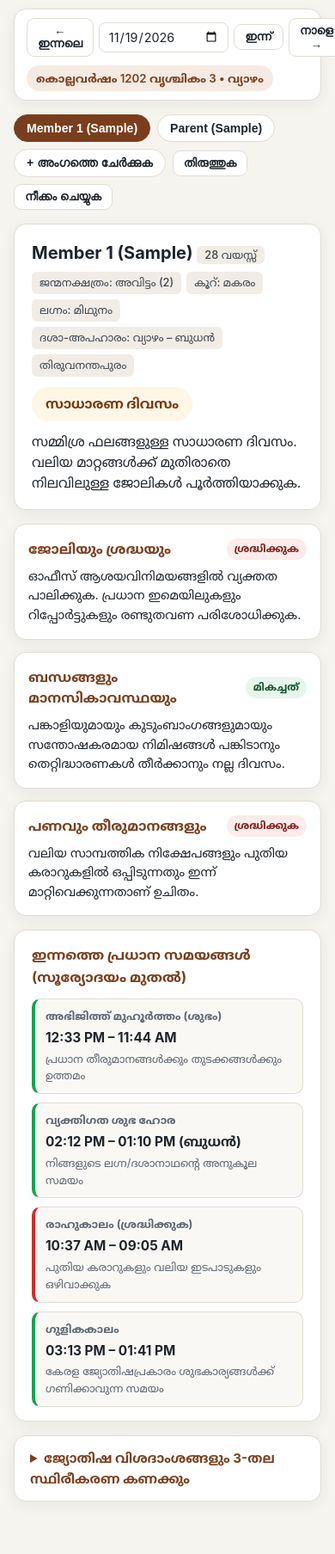
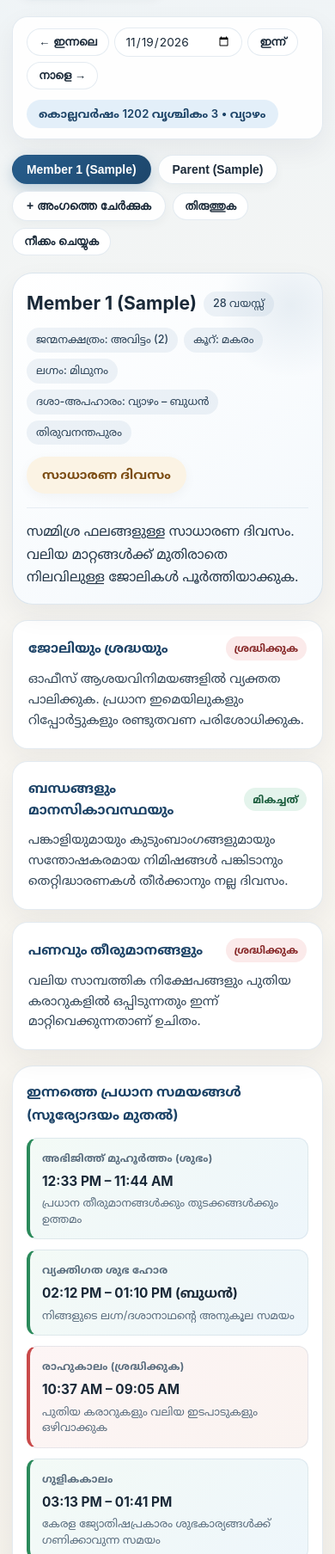
Before and after one commit to iamdonjulio/kerala-jyotish-compass, a plain HTML site: page index.html in a window 390 px wide. Shown: the part 193-2000 px from the top of the page at 86% size. Drawn offline with Linux system fonts and the light colour scheme.

Commit message:
Upgrade UI to Calm-inspired serene mobile design (v5)

```diff
--- a/index.html
+++ b/index.html
@@ -2,354 +2,569 @@
 <html lang="ml">
 <head>
 <meta charset="UTF-8">
-<meta name="viewport" content="width=device-width, initial-scale=1.0">
+<meta name="viewport" content="width=device-width, initial-scale=1.0, viewport-fit=cover">
+<meta name="theme-color" content="#1e3a5f">
 <title>കുടുംബ ദൈനംദിന ജ്യോതിഷ വഴികാട്ടി | Family Daily Jyotish Compass</title>
 <style>
   :root {
-    --bg: #f6f4ef;
-    --card: #ffffff;
-    --ink: #1e242b;
-    --muted: #5c6672;
-    --accent: #7a3e1d;
-    --accent-soft: #f5ebe3;
-    --border: #e2dcd2;
-    --great-bg: #e7f6ec;
-    --great-fg: #14532d;
-    --good-bg: #ebf3fe;
-    --good-fg: #1e3a8a;
-    --okay-bg: #fef7e6;
-    --okay-fg: #78350f;
-    --slow-bg: #fdecec;
-    --slow-fg: #7f1d1d;
-    --radius: 14px;
-    --shadow: 0 4px 18px rgba(30, 36, 43, 0.06);
-  }
-  * { box-sizing: border-box; }
+    --bg-top: #eef4f8;
+    --bg-bottom: #f7f5f0;
+    --surface: rgba(255, 255, 255, 0.88);
+    --surface-solid: #ffffff;
+    --surface-soft: #f2f6f9;
+    --ink: #1a2938;
+    --muted: #5a6d7e;
+    --accent: #275d8c;
+    --accent-deep: #1b4266;
+    --accent-soft: #e3eff9;
+    --border: rgba(39, 93, 140, 0.12);
+    --great-bg: #e4f4ec;
+    --great-fg: #185a3a;
+    --good-bg: #e5effa;
+    --good-fg: #1d4b82;
+    --okay-bg: #fbf3e4;
+    --okay-fg: #7c4d14;
+    --slow-bg: #fbeaea;
+    --slow-fg: #872929;
+    --radius-lg: 24px;
+    --radius-md: 18px;
+    --radius-sm: 12px;
+    --shadow-soft: 0 12px 32px rgba(26, 41, 56, 0.06);
+    --shadow-pill: 0 4px 12px rgba(26, 41, 56, 0.04);
+  }
+
+  * {
+    box-sizing: border-box;
+    -webkit-tap-highlight-color: transparent;
+  }
+
   body {
     margin: 0;
-    font-family: -apple-system, BlinkMacSystemFont, "Noto Sans Malayalam", "Segoe UI", Roboto, sans-serif;
-    background: var(--bg);
+    min-height: 100vh;
+    font-family: -apple-system, BlinkMacSystemFont, "SF Pro Display", "Noto Sans Malayalam", "Segoe UI", Roboto, sans-serif;
+    background: linear-gradient(175deg, var(--bg-top) 0%, var(--bg-bottom) 48%, #f4f1ea 100%);
     color: var(--ink);
-    line-height: 1.55;
-  }
+    line-height: 1.65;
+    -webkit-font-smoothing: antialiased;
+  }
+
   .wrap {
-    max-width: 860px;
+    max-width: 780px;
     margin: 0 auto;
-    padding: 18px 16px 48px;
-  }
+    padding: 20px 18px 64px;
+  }
+
+  /* Calm Header */
   header {
     display: flex;
     flex-wrap: wrap;
     align-items: center;
     justify-content: space-between;
-    gap: 12px;
-    padding-bottom: 14px;
-    border-bottom: 1px solid var(--border);
-  }
+    gap: 14px;
+    padding: 6px 4px 18px;
+  }
+
   .brand h1 {
     margin: 0;
-    font-size: 1.25rem;
-    color: var(--accent);
-    letter-spacing: -0.01em;
-  }
+    font-size: 1.32rem;
+    font-weight: 700;
+    color: var(--accent-deep);
+    letter-spacing: -0.015em;
+  }
+
   .brand p {
-    margin: 2px 0 0;
-    font-size: 0.84rem;
+    margin: 3px 0 0;
+    font-size: 0.85rem;
     color: var(--muted);
-  }
+    font-weight: 400;
+  }
+
   .controls-top {
     display: flex;
     align-items: center;
     gap: 8px;
   }
+
   .lang-toggle {
     display: inline-flex;
-    background: #eae4da;
+    background: rgba(255, 255, 255, 0.72);
+    backdrop-filter: blur(12px);
+    -webkit-backdrop-filter: blur(12px);
     border-radius: 999px;
-    padding: 3px;
+    padding: 4px;
     border: 1px solid var(--border);
-  }
+    box-shadow: var(--shadow-pill);
+  }
+
   .lang-toggle button {
     border: none;
     background: transparent;
-    padding: 6px 13px;
+    padding: 6px 15px;
     border-radius: 999px;
-    font-size: 0.85rem;
+    font-size: 0.84rem;
     font-weight: 600;
     cursor: pointer;
     color: var(--muted);
-    transition: all 0.15s ease;
-  }
+    transition: all 0.22s ease;
+  }
+
   .lang-toggle button.active {
     background: var(--accent);
-    color: #fff;
-  }
+    color: #ffffff;
+    box-shadow: 0 2px 8px rgba(39, 93, 140, 0.28);
+  }
+
+  /* Date & Kollavarsham Pill Strip */
   .date-bar {
     display: flex;
     flex-wrap: wrap;
     align-items: center;
     justify-content: space-between;
-    gap: 10px;
-    margin: 16px 0;
-    background: var(--card);
-    padding: 10px 14px;
-    border-radius: var(--radius);
+    gap: 12px;
+    margin: 4px 0 18px;
+    background: var(--surface);
+    backdrop-filter: blur(16px);
+    -webkit-backdrop-filter: blur(16px);
+    padding: 12px 16px;
+    border-radius: var(--radius-md);
     border: 1px solid var(--border);
-    box-shadow: var(--shadow);
-  }
+    box-shadow: var(--shadow-soft);
+  }
+
   .date-nav {
     display: flex;
+    flex-wrap: wrap;
     align-items: center;
     gap: 6px;
   }
+
   .btn {
     border: 1px solid var(--border);
-    background: #fff;
+    background: var(--surface-solid);
     color: var(--ink);
-    padding: 6px 12px;
-    border-radius: 9px;
-    font-size: 0.85rem;
+    padding: 7px 13px;
+    border-radius: 999px;
+    font-size: 0.83rem;
     font-weight: 600;
     cursor: pointer;
-  }
-  .btn:hover { background: var(--accent-soft); border-color: var(--accent); }
+    transition: all 0.18s ease;
+  }
+
+  .btn:hover {
+    background: var(--accent-soft);
+    border-color: rgba(39, 93, 140, 0.28);
+    color: var(--accent-deep);
+  }
+
   .btn-primary {
     background: var(--accent);
     color: #fff;
     border-color: var(--accent);
   }
-  .btn-primary:hover { opacity: 0.92; background: var(--accent); }
+
+  .btn-primary:hover {
+    background: var(--accent-deep);
+    color: #fff;
+  }
+
   input[type="date"], input[type="text"], input[type="time"], input[type="number"], select {
-    padding: 7px 10px;
-    border-radius: 8px;
+    padding: 7px 12px;
+    border-radius: 999px;
     border: 1px solid var(--border);
-    font-size: 0.9rem;
+    font-size: 0.86rem;
     font-family: inherit;
-    background: #fff;
+    background: var(--surface-solid);
     color: var(--ink);
-  }
+    outline: none;
+    transition: border-color 0.18s ease;
+  }
+
+  .modal input[type="date"],
+  .modal input[type="text"],
+  .modal input[type="time"],
+  .modal select {
+    border-radius: var(--radius-sm);
+    padding: 10px 12px;
+  }
+
+  input:focus, select:focus {
+    border-color: var(--accent);
+  }
+
   .kollam-pill {
-    font-size: 0.83rem;
+    font-size: 0.82rem;
     font-weight: 600;
-    color: var(--accent);
+    color: var(--accent-deep);
     background: var(--accent-soft);
-    padding: 5px 11px;
+    padding: 6px 14px;
     border-radius: 999px;
-  }
+    letter-spacing: 0.01em;
+  }
+
+  /* Family Profile Switcher */
   .profiles-row {
     display: flex;
     flex-wrap: wrap;
     align-items: center;
     gap: 8px;
-    margin-bottom: 16px;
-  }
+    margin-bottom: 20px;
+  }
+
   .profile-pill {
     border: 1px solid var(--border);
-    background: var(--card);
-    padding: 7px 14px;
+    background: var(--surface);
+    backdrop-filter: blur(10px);
+    padding: 8px 16px;
     border-radius: 999px;
-    font-size: 0.88rem;
+    font-size: 0.87rem;
     font-weight: 600;
     cursor: pointer;
     color: var(--ink);
     display: inline-flex;
     align-items: center;
     gap: 6px;
-  }
+    box-shadow: var(--shadow-pill);
+    transition: all 0.2s ease;
+  }
+
+  .profile-pill:hover {
+    transform: translateY(-1px);
+    background: #ffffff;
+  }
+
   .profile-pill.active {
-    background: var(--accent);
+    background: linear-gradient(135deg, #275d8c 0%, #1d466b 100%);
     color: #fff;
-    border-color: var(--accent);
-  }
+    border-color: transparent;
+    box-shadow: 0 6px 16px rgba(39, 93, 140, 0.26);
+  }
+
+  /* Calm Sanctuary Hero Verdict Card */
   .verdict-card {
-    background: var(--card);
-    border-radius: var(--radius);
-    border: 1px solid var(--border);
-    box-shadow: var(--shadow);
-    padding: 18px 20px;
-    margin-bottom: 16px;
-  }
+    position: relative;
+    overflow: hidden;
+    background: linear-gradient(145deg, #ffffff 0%, #f3f8fc 100%);
+    border-radius: var(--radius-lg);
+    border: 1px solid rgba(39, 93, 140, 0.14);
+    box-shadow: var(--shadow-soft);
+    padding: 24px 24px 22px;
+    margin-bottom: 18px;
+  }
+
+  .verdict-card::before {
+    content: "";
+    position: absolute;
+    top: -48px;
+    right: -48px;
+    width: 170px;
+    height: 170px;
+    border-radius: 50%;
+    background: radial-gradient(circle, rgba(39, 93, 140, 0.09) 0%, rgba(39, 93, 140, 0) 70%);
+    pointer-events: none;
+  }
+
   .verdict-top {
     display: flex;
     flex-wrap: wrap;
     align-items: flex-start;
     justify-content: space-between;
-    gap: 12px;
-  }
+    gap: 14px;
+  }
+
   .person-meta h2 {
     margin: 0;
-    font-size: 1.25rem;
-  }
+    font-size: 1.32rem;
+    font-weight: 700;
+    color: var(--ink);
+    display: flex;
+    align-items: center;
+    gap: 8px;
+  }
+
   .meta-tags {
     display: flex;
     flex-wrap: wrap;
-    gap: 6px;
-    margin-top: 6px;
-  }
+    gap: 7px;
+    margin-top: 10px;
+  }
+
   .tag {
-    font-size: 0.8rem;
-    background: #f1ede6;
-    color: #3e4651;
-    padding: 3px 9px;
-    border-radius: 6px;
+    font-size: 0.79rem;
+    background: rgba(39, 93, 140, 0.07);
+    color: #2c4358;
+    padding: 4px 11px;
+    border-radius: 999px;
     font-weight: 500;
   }
+
   .status-badge {
-    padding: 8px 16px;
+    padding: 9px 18px;
     border-radius: 999px;
     font-weight: 700;
-    font-size: 0.98rem;
+    font-size: 0.94rem;
     display: inline-flex;
     align-items: center;
-    gap: 6px;
-  }
+    gap: 7px;
+    letter-spacing: 0.01em;
+    box-shadow: 0 4px 14px rgba(0, 0, 0, 0.04);
+  }
+
   .st-great { background: var(--great-bg); color: var(--great-fg); }
   .st-good  { background: var(--good-bg);  color: var(--good-fg); }
   .st-okay  { background: var(--okay-bg);  color: var(--okay-fg); }
   .st-slow  { background: var(--slow-bg);  color: var(--slow-fg); }
+
   .verdict-summary {
-    margin: 12px 0 0;
-    font-size: 0.97rem;
-    color: var(--ink);
-  }
+    margin: 16px 0 0;
+    padding-top: 14px;
+    border-top: 1px solid rgba(39, 93, 140, 0.09);
+    font-size: 0.98rem;
+    color: #243748;
+    line-height: 1.68;
+  }
+
+  /* 3-Domain Guidance Cards */
   .grid-3 {
     display: grid;
-    grid-template-columns: repeat(auto-fit, minmax(250px, 1fr));
+    grid-template-columns: repeat(auto-fit, minmax(230px, 1fr));
     gap: 14px;
-    margin-bottom: 16px;
-  }
+    margin-bottom: 18px;
+  }
+
   .domain-card {
-    background: var(--card);
-    border-radius: var(--radius);
+    background: var(--surface-solid);
+    border-radius: var(--radius-md);
     border: 1px solid var(--border);
-    box-shadow: var(--shadow);
-    padding: 16px;
+    box-shadow: var(--shadow-soft);
+    padding: 18px 18px 20px;
     display: flex;
     flex-direction: column;
-    gap: 8px;
-  }
+    gap: 10px;
+    transition: transform 0.2s ease, box-shadow 0.2s ease;
+  }
+
+  .domain-card:hover {
+    transform: translateY(-2px);
+    box-shadow: 0 14px 34px rgba(26, 41, 56, 0.08);
+  }
+
   .domain-head {
     display: flex;
     align-items: center;
     justify-content: space-between;
     gap: 8px;
   }
+
   .domain-head h3 {
     margin: 0;
+    font-size: 0.98rem;
+    font-weight: 700;
+    color: var(--accent-deep);
+  }
+
+  .d-pill {
+    font-size: 0.75rem;
+    font-weight: 700;
+    padding: 4px 10px;
+    border-radius: 999px;
+    white-space: nowrap;
+  }
+
+  .domain-card p {
+    margin: 0;
+    font-size: 0.92rem;
+    color: #334657;
+    line-height: 1.62;
+  }
+
+  /* Daytime Windows Card */
+  .windows-card {
+    background: var(--surface-solid);
+    border-radius: var(--radius-lg);
+    border: 1px solid var(--border);
+    box-shadow: var(--shadow-soft);
+    padding: 20px 22px;
+    margin-bottom: 18px;
+  }
+
+  .windows-card h3 {
+    margin: 0 0 14px;
     font-size: 1rem;
-    color: var(--accent);
-  }
-  .d-pill {
+    font-weight: 700;
+    color: var(--accent-deep);
+  }
+
+  .win-grid {
+    display: grid;
+    grid-template-columns: repeat(auto-fit, minmax(210px, 1fr));
+    gap: 12px;
+  }
+
+  .win-box {
+    border: 1px solid rgba(39, 93, 140, 0.1);
+    border-radius: var(--radius-sm);
+    padding: 13px 14px;
+    background: var(--surface-soft);
+  }
+
+  .win-box.good-win {
+    background: linear-gradient(135deg, #f3faf6 0%, #eef6fb 100%);
+    border-left: 4px solid #2b8a5b;
+  }
+
+  .win-box.bad-win {
+    background: linear-gradient(135deg, #fdf5f5 0%, #faf3f0 100%);
+    border-left: 4px solid #c94a4a;
+  }
+
+  .win-title {
     font-size: 0.76rem;
     font-weight: 700;
-    padding: 3px 9px;
-    border-radius: 999px;
-  }
-  .domain-card p {
-    margin: 0;
-    font-size: 0.91rem;
-    color: var(--ink);
-  }
-  .windows-card {
-    background: var(--card);
-    border-radius: var(--radius);
-    border: 1px solid var(--border);
-    box-shadow: var(--shadow);
-    padding: 16px 20px;
-    margin-bottom: 16px;
-  }
-  .windows-card h3 {
-    margin: 0 0 12px;
-    font-size: 1.02rem;
-    color: var(--accent);
-  }
-  .win-grid {
-    display: grid;
-    grid-template-columns: repeat(auto-fit, minmax(195px, 1fr));
-    gap: 10px;
-  }
-  .win-box {
-    border: 1px solid var(--border);
-    border-radius: 10px;
-    padding: 10px 12px;
-    background: #faf8f5;
-  }
-  .win-box.good-win { border-left: 4px solid #16a34a; }
-  .win-box.bad-win  { border-left: 4px solid #dc2626; }
-  .win-title {
-    font-size: 0.8rem;
-    font-weight: 700;
     color: var(--muted);
-    text-transform: uppercase;
-  }
+    letter-spacing: 0.02em;
+  }
+
   .win-time {
     font-size: 0.96rem;
     font-weight: 700;
-    margin: 3px 0;
-  }
+    color: var(--ink);
+    margin: 4px 0;
+  }
+
   .win-note {
     font-size: 0.8rem;
     color: var(--muted);
-  }
+    line-height: 1.45;
+  }
+
+  /* Expandable Jyotish Verification Drawer */
   details.ledger {
-    background: var(--card);
-    border-radius: var(--radius);
+    background: var(--surface);
+    backdrop-filter: blur(12px);
+    border-radius: var(--radius-md);
     border: 1px solid var(--border);
-    padding: 14px 18px;
-    box-shadow: var(--shadow);
-  }
+    padding: 15px 20px;
+    box-shadow: var(--shadow-pill);
+  }
+
   details.ledger summary {
-    font-weight: 700;
+    font-weight: 600;
     cursor: pointer;
-    color: var(--accent);
-    font-size: 0.95rem;
-  }
+    color: var(--accent-deep);
+    font-size: 0.92rem;
+    list-style: none;
+    display: flex;
+    align-items: center;
+    justify-content: space-between;
+  }
+
+  details.ledger summary::-webkit-details-marker {
+    display: none;
+  }
+
+  details.ledger summary::after {
+    content: "▾";
+    font-size: 1rem;
+    color: var(--muted);
+    transition: transform 0.2s ease;
+  }
+
+  details.ledger[open] summary::after {
+    transform: rotate(180deg);
+  }
+
   .ledger-grid {
     display: grid;
     grid-template-columns: repeat(auto-fit, minmax(220px, 1fr));
     gap: 10px;
     margin-top: 14px;
-    font-size: 0.85rem;
-  }
+    padding-top: 14px;
+    border-top: 1px solid var(--border);
+    font-size: 0.84rem;
+  }
+
   .ledger-item {
-    background: #faf8f5;
+    background: var(--surface-solid);
     border: 1px solid var(--border);
-    border-radius: 8px;
-    padding: 9px 11px;
-  }
-  .ledger-item strong { display: block; color: var(--accent); margin-bottom: 2px; }
+    border-radius: var(--radius-sm);
+    padding: 10px 12px;
+  }
+
+  .ledger-item strong {
+    display: block;
+    color: var(--accent);
+    margin-bottom: 3px;
+    font-size: 0.8rem;
+  }
+
+  /* Calm Modal Sheet */
   .modal-backdrop {
     display: none;
     position: fixed;
     inset: 0;
-    background: rgba(15, 20, 25, 0.48);
+    background: rgba(17, 29, 43, 0.42);
+    backdrop-filter: blur(6px);
+    -webkit-backdrop-filter: blur(6px);
     align-items: center;
     justify-content: center;
     padding: 16px;
     z-index: 50;
   }
-  .modal-backdrop.open { display: flex; }
+
+  .modal-backdrop.open {
+    display: flex;
+  }
+
   .modal {
-    background: #fff;
-    border-radius: var(--radius);
-    max-width: 460px;
+    background: #ffffff;
+    border-radius: var(--radius-lg);
+    max-width: 440px;
     width: 100%;
-    padding: 20px;
-    box-shadow: 0 12px 32px rgba(0,0,0,0.18);
-  }
-  .modal h3 { margin: 0 0 14px; color: var(--accent); }
-  .form-row { display: flex; flex-direction: column; gap: 4px; margin-bottom: 11px; }
-  .form-row label { font-size: 0.84rem; font-weight: 600; color: var(--muted); }
-  .form-actions { display: flex; justify-content: flex-end; gap: 8px; margin-top: 14px; }
+    padding: 24px;
+    box-shadow: 0 20px 48px rgba(17, 29, 43, 0.2);
+  }
+
+  .modal h3 {
+    margin: 0 0 16px;
+    color: var(--accent-deep);
+    font-size: 1.15rem;
+  }
+
+  .form-row {
+    display: flex;
+    flex-direction: column;
+    gap: 5px;
+    margin-bottom: 13px;
+  }
+
+  .form-row label {
+    font-size: 0.83rem;
+    font-weight: 600;
+    color: var(--muted);
+  }
+
+  .form-actions {
+    display: flex;
+    justify-content: flex-end;
+    gap: 8px;
+    margin-top: 18px;
+  }
+
   #errBanner {
     display: none;
     background: #fee2e2;
     color: #991b1b;
     padding: 10px 14px;
-    border-radius: 8px;
+    border-radius: var(--radius-sm);
     margin-bottom: 12px;
     font-size: 0.86rem;
     font-weight: 600;
+  }
+
+  @media (max-width: 520px) {
+    .wrap { padding: 14px 14px 48px; }
+    .verdict-card { padding: 18px 16px; }
+    .windows-card { padding: 16px; }
   }
 </style>
 </head>
```
